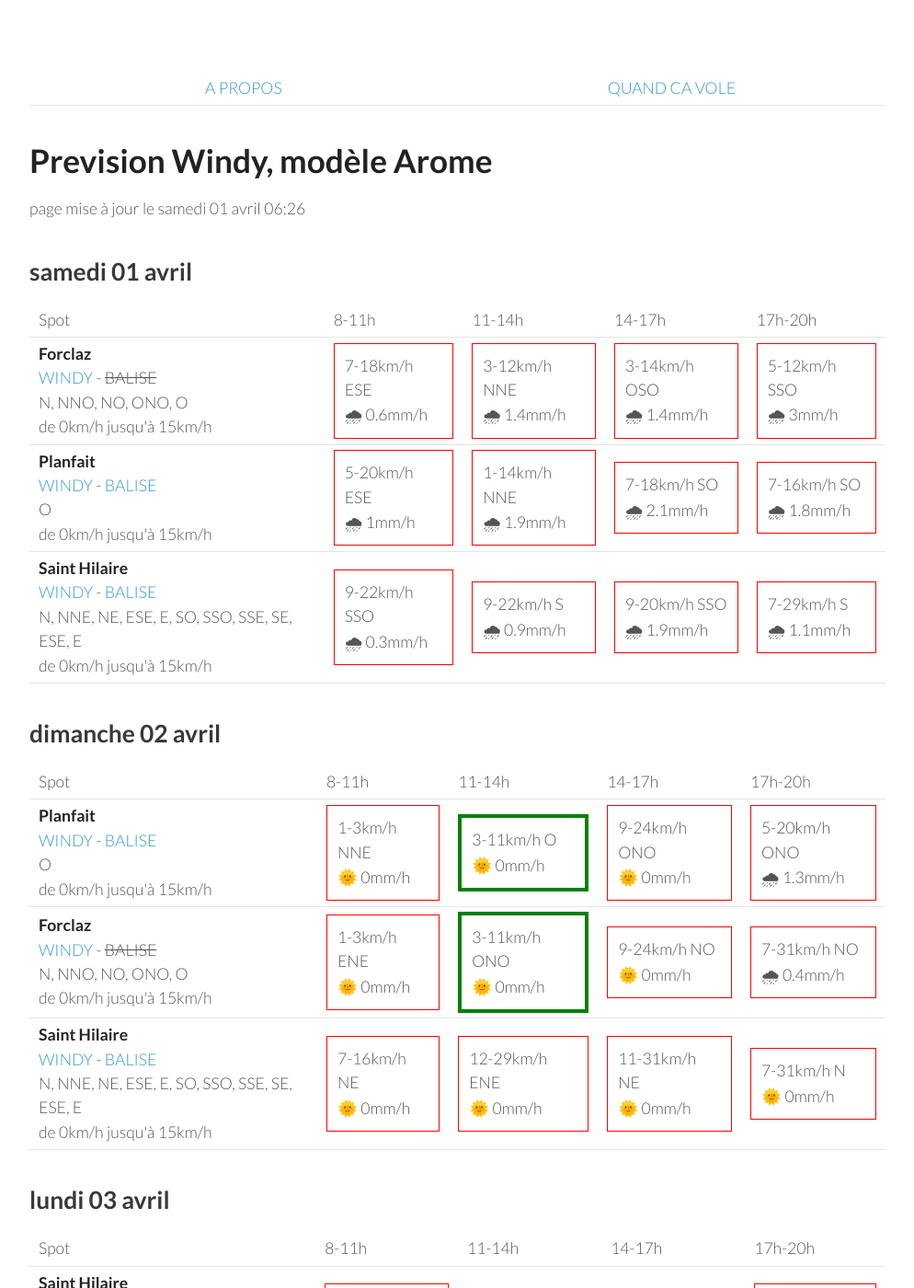
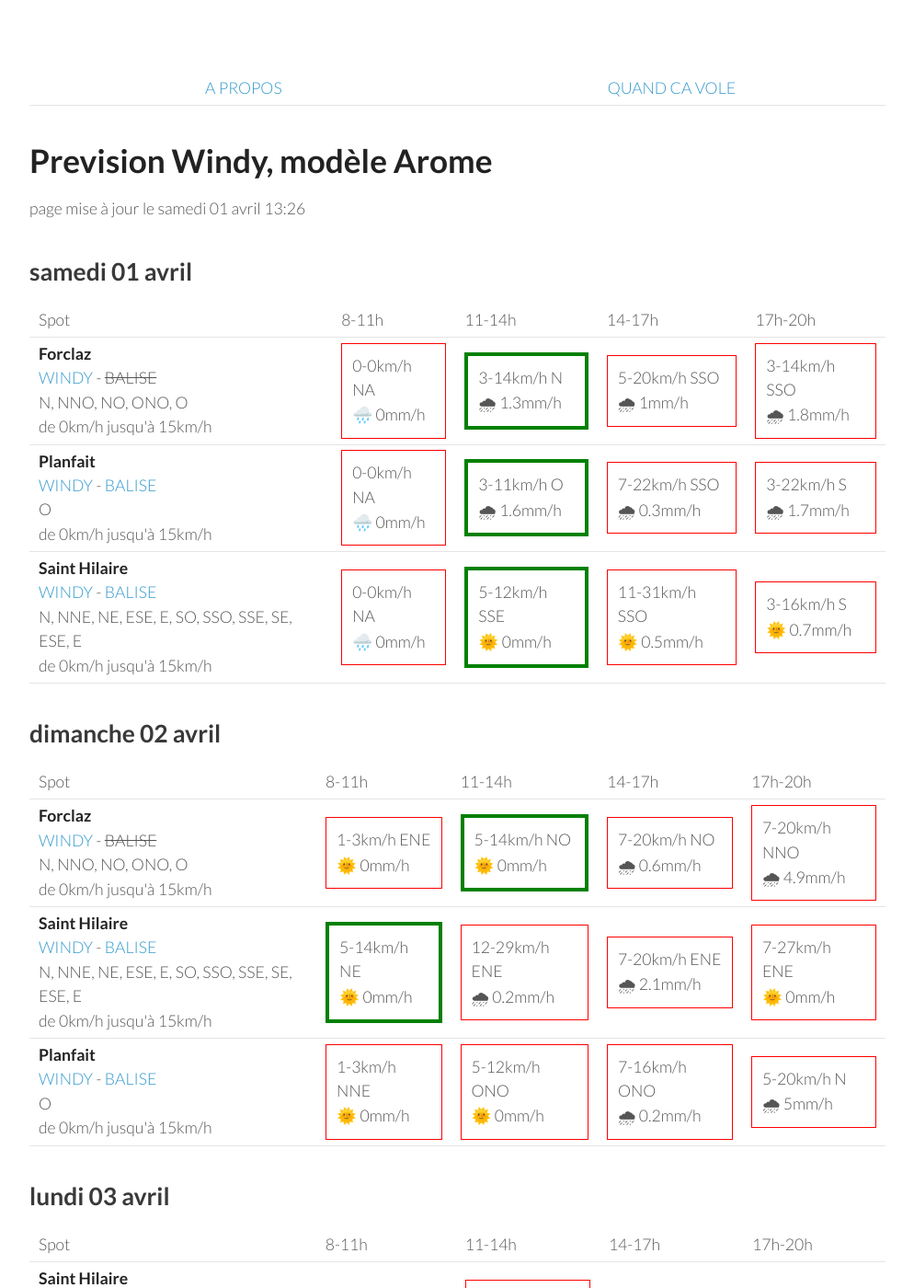
Before and after one commit to parapente-dans-le-nord/parapente-dans-le-nord.github.io, a Jekyll site: the page built from alpes_nord.markdown, in a window 1280 px wide and 1400 px high. Shown: the whole window at 92% size, without its empty margins (26-1020 px from the left). Built offline with Jekyll 4.4.1, drawn with Linux system fonts in a browser that asks for light colours; some of the changed text lies outside the part shown.

Commit message:
update index.markdown

```diff
--- a/alpes_nord.markdown
+++ b/alpes_nord.markdown
@@ -7,7 +7,7 @@ title:  "Tous les spots"
 {: .links}
 
 # Prevision Windy, modèle Arome
-page mise à jour le samedi 01 avril 06:26
+page mise à jour le samedi 01 avril 13:26
 
 ## samedi 01 avril
 
@@ -24,31 +24,28 @@ page mise à jour le samedi 01 avril 06:26
 <tr>
         <td><strong>Forclaz</strong><br><a href="https://windy.com/45.814/6.247?45.375,6.246,8,m:eVwaglz">WINDY</a> - <span class="no-balise"> BALISE </span><br> <span class="vent-favorable">N, NNO, NO, ONO, O</span><br><span class="force-vent">de 0km/h jusqu'à 15km/h</span> </td>
 
-            <td><div class="not-flyable"><p>7-18km/h ESE</p><p>🌧 0.6mm/h</p></div></td>
-            <td><div class="not-flyable"><p>3-12km/h NNE</p><p>🌧 1.4mm/h</p></div></td>
-            <td><div class="not-flyable"><p>3-14km/h OSO</p><p>🌧 1.4mm/h</p></div></td>
-            <td><div class="not-flyable"><p>5-12km/h SSO</p><p>🌧 3mm/h</p></div></td>
-
+            <td><div class="not-flyable"><p>0-0km/h NA</p><p>🌧️ 0mm/h</p></div></td>
+            <td><div class="flyable"><p>3-14km/h N</p><p>🌧 1.3mm/h</p></div></td>
+            <td><div class="not-flyable"><p>5-20km/h SSO</p><p>🌧 1mm/h</p></div></td>
+            <td><div class="not-flyable"><p>3-14km/h SSO</p><p>🌧 1.8mm/h</p></div></td>
 
     </tr>
 <tr>
         <td><strong>Planfait</strong><br><a href="https://windy.com/45.853/6.223?45.415,6.223,8">WINDY</a> - <span class=""><a href="https://www.openwindmap.org/PP496">BALISE</a> </span><br> <span class="vent-favorable">O</span><br><span class="force-vent">de 0km/h jusqu'à 15km/h</span> </td>
 
-            <td><div class="not-flyable"><p>5-20km/h ESE</p><p>🌧 1mm/h</p></div></td>
-            <td><div class="not-flyable"><p>1-14km/h NNE</p><p>🌧 1.9mm/h</p></div></td>
-            <td><div class="not-flyable"><p>7-18km/h SO</p><p>🌧 2.1mm/h</p></div></td>
-            <td><div class="not-flyable"><p>7-16km/h SO</p><p>🌧 1.8mm/h</p></div></td>
-
+            <td><div class="not-flyable"><p>0-0km/h NA</p><p>🌧️ 0mm/h</p></div></td>
+            <td><div class="flyable"><p>3-11km/h O</p><p>🌧 1.6mm/h</p></div></td>
+            <td><div class="not-flyable"><p>7-22km/h SSO</p><p>🌧 0.3mm/h</p></div></td>
+            <td><div class="not-flyable"><p>3-22km/h S</p><p>🌧 1.7mm/h</p></div></td>
 
     </tr>
 <tr>
         <td><strong>Saint Hilaire</strong><br><a href="https://windy.com/45.307/5.888?45.087,5.889,9,m:eUFagkX">WINDY</a> - <span class=""><a href="http://www.balisemeteo.com/balise.php?idBalise=61">BALISE</a> </span><br> <span class="vent-favorable">N, NNE, NE, ESE, E, SO, SSO, SSE, SE, ESE, E</span><br><span class="force-vent">de 0km/h jusqu'à 15km/h</span> </td>
 
-            <td><div class="not-flyable"><p>9-22km/h SSO</p><p>🌧 0.3mm/h</p></div></td>
-            <td><div class="not-flyable"><p>9-22km/h S</p><p>🌧 0.9mm/h</p></div></td>
-            <td><div class="not-flyable"><p>9-20km/h SSO</p><p>🌧 1.9mm/h</p></div></td>
-            <td><div class="not-flyable"><p>7-29km/h S</p><p>🌧 1.1mm/h</p></div></td>
-
+            <td><div class="not-flyable"><p>0-0km/h NA</p><p>🌧️ 0mm/h</p></div></td>
+            <td><div class="flyable"><p>5-12km/h SSE</p><p>🌞 0mm/h</p></div></td>
+            <td><div class="not-flyable"><p>11-31km/h SSO</p><p>🌞 0.5mm/h</p></div></td>
+            <td><div class="not-flyable"><p>3-16km/h S</p><p>🌞 0.7mm/h</p></div></td>
 
     </tr>
 
@@ -68,32 +65,32 @@ page mise à jour le samedi 01 avril 06:26
       <td>17h-20h</td>
     </tr>
 <tr>
-        <td><strong>Planfait</strong><br><a href="https://windy.com/45.853/6.223?45.415,6.223,8">WINDY</a> - <span class=""><a href="https://www.openwindmap.org/PP496">BALISE</a> </span><br> <span class="vent-favorable">O</span><br><span class="force-vent">de 0km/h jusqu'à 15km/h</span> </td>
-
-            <td><div class="not-flyable"><p>1-3km/h NNE</p><p>🌞 0mm/h</p></div></td>
-            <td><div class="flyable"><p>3-11km/h O</p><p>🌞 0mm/h</p></div></td>
-            <td><div class="not-flyable"><p>9-24km/h ONO</p><p>🌞 0mm/h</p></div></td>
-            <td><div class="not-flyable"><p>5-20km/h ONO</p><p>🌧 1.3mm/h</p></div></td>
-
-
-    </tr>
-<tr>
         <td><strong>Forclaz</strong><br><a href="https://windy.com/45.814/6.247?45.375,6.246,8,m:eVwaglz">WINDY</a> - <span class="no-balise"> BALISE </span><br> <span class="vent-favorable">N, NNO, NO, ONO, O</span><br><span class="force-vent">de 0km/h jusqu'à 15km/h</span> </td>
 
             <td><div class="not-flyable"><p>1-3km/h ENE</p><p>🌞 0mm/h</p></div></td>
-            <td><div class="flyable"><p>3-11km/h ONO</p><p>🌞 0mm/h</p></div></td>
-            <td><div class="not-flyable"><p>9-24km/h NO</p><p>🌞 0mm/h</p></div></td>
-            <td><div class="not-flyable"><p>7-31km/h NO</p><p>🌧 0.4mm/h</p></div></td>
+            <td><div class="flyable"><p>5-14km/h NO</p><p>🌞 0mm/h</p></div></td>
+            <td><div class="not-flyable"><p>7-20km/h NO</p><p>🌧 0.6mm/h</p></div></td>
+            <td><div class="not-flyable"><p>7-20km/h NNO</p><p>🌧 4.9mm/h</p></div></td>
 
 
     </tr>
 <tr>
         <td><strong>Saint Hilaire</strong><br><a href="https://windy.com/45.307/5.888?45.087,5.889,9,m:eUFagkX">WINDY</a> - <span class=""><a href="http://www.balisemeteo.com/balise.php?idBalise=61">BALISE</a> </span><br> <span class="vent-favorable">N, NNE, NE, ESE, E, SO, SSO, SSE, SE, ESE, E</span><br><span class="force-vent">de 0km/h jusqu'à 15km/h</span> </td>
 
-            <td><div class="not-flyable"><p>7-16km/h NE</p><p>🌞 0mm/h</p></div></td>
-            <td><div class="not-flyable"><p>12-29km/h ENE</p><p>🌞 0mm/h</p></div></td>
-            <td><div class="not-flyable"><p>11-31km/h NE</p><p>🌞 0mm/h</p></div></td>
-            <td><div class="not-flyable"><p>7-31km/h N</p><p>🌞 0mm/h</p></div></td>
+            <td><div class="flyable"><p>5-14km/h NE</p><p>🌞 0mm/h</p></div></td>
+            <td><div class="not-flyable"><p>12-29km/h ENE</p><p>🌧 0.2mm/h</p></div></td>
+            <td><div class="not-flyable"><p>7-20km/h ENE</p><p>🌧 2.1mm/h</p></div></td>
+            <td><div class="not-flyable"><p>7-27km/h ENE</p><p>🌞 0mm/h</p></div></td>
+
+
+    </tr>
+<tr>
+        <td><strong>Planfait</strong><br><a href="https://windy.com/45.853/6.223?45.415,6.223,8">WINDY</a> - <span class=""><a href="https://www.openwindmap.org/PP496">BALISE</a> </span><br> <span class="vent-favorable">O</span><br><span class="force-vent">de 0km/h jusqu'à 15km/h</span> </td>
+
+            <td><div class="not-flyable"><p>1-3km/h NNE</p><p>🌞 0mm/h</p></div></td>
+            <td><div class="not-flyable"><p>5-12km/h ONO</p><p>🌞 0mm/h</p></div></td>
+            <td><div class="not-flyable"><p>7-16km/h ONO</p><p>🌧 0.2mm/h</p></div></td>
+            <td><div class="not-flyable"><p>5-20km/h N</p><p>🌧 5mm/h</p></div></td>
 
 
     </tr>
@@ -116,29 +113,29 @@ page mise à jour le samedi 01 avril 06:26
 <tr>
         <td><strong>Saint Hilaire</strong><br><a href="https://windy.com/45.307/5.888?45.087,5.889,9,m:eUFagkX">WINDY</a> - <span class=""><a href="http://www.balisemeteo.com/balise.php?idBalise=61">BALISE</a> </span><br> <span class="vent-favorable">N, NNE, NE, ESE, E, SO, SSO, SSE, SE, ESE, E</span><br><span class="force-vent">de 0km/h jusqu'à 15km/h</span> </td>
 
-            <td><div class="not-flyable"><p>3-31km/h NNE</p><p>🌞 0mm/h</p></div></td>
-            <td><div class="not-flyable"><p>7-35km/h N</p><p>🌞 0mm/h</p></div></td>
-            <td><div class="not-flyable"><p>7-38km/h N</p><p>🌧 0.4mm/h</p></div></td>
-            <td><div class="not-flyable"><p>9-46km/h NNE</p><p>🌧 0.6mm/h</p></div></td>
+            <td><div class="not-flyable"><p>5-31km/h NE</p><p>🌞 0mm/h</p></div></td>
+            <td><div class="not-flyable"><p>7-37km/h NNE</p><p>🌞 0mm/h</p></div></td>
+            <td><div class="not-flyable"><p>7-42km/h N</p><p>🌧 0.3mm/h</p></div></td>
+            <td><div class="not-flyable"><p>9-48km/h N</p><p>🌧 1mm/h</p></div></td>
 
 
     </tr>
 <tr>
         <td><strong>Forclaz</strong><br><a href="https://windy.com/45.814/6.247?45.375,6.246,8,m:eVwaglz">WINDY</a> - <span class="no-balise"> BALISE </span><br> <span class="vent-favorable">N, NNO, NO, ONO, O</span><br><span class="force-vent">de 0km/h jusqu'à 15km/h</span> </td>
 
-            <td><div class="not-flyable"><p>3-16km/h NO</p><p>🌞 0mm/h</p></div></td>
-            <td><div class="not-flyable"><p>5-24km/h NO</p><p>🌧 0.3mm/h</p></div></td>
+            <td><div class="not-flyable"><p>0-14km/h S</p><p>🌞 0mm/h</p></div></td>
+            <td><div class="not-flyable"><p>5-22km/h NNO</p><p>🌧 0.2mm/h</p></div></td>
             <td><div class="not-flyable"><p>9-33km/h NNO</p><p>🌧 0.2mm/h</p></div></td>
-            <td><div class="not-flyable"><p>9-38km/h N</p><p>🌞 0mm/h</p></div></td>
+            <td><div class="not-flyable"><p>9-38km/h NNO</p><p>🌞 0mm/h</p></div></td>
 
 
     </tr>
 <tr>
         <td><strong>Planfait</strong><br><a href="https://windy.com/45.853/6.223?45.415,6.223,8">WINDY</a> - <span class=""><a href="https://www.openwindmap.org/PP496">BALISE</a> </span><br> <span class="vent-favorable">O</span><br><span class="force-vent">de 0km/h jusqu'à 15km/h</span> </td>
 
-            <td><div class="not-flyable"><p>3-20km/h NNO</p><p>🌞 0mm/h</p></div></td>
-            <td><div class="not-flyable"><p>7-25km/h NNO</p><p>🌧 0.2mm/h</p></div></td>
-            <td><div class="not-flyable"><p>9-35km/h N</p><p>🌞 0mm/h</p></div></td>
+            <td><div class="not-flyable"><p>0-14km/h NNE</p><p>🌞 0mm/h</p></div></td>
+            <td><div class="not-flyable"><p>7-25km/h N</p><p>🌧 0.2mm/h</p></div></td>
+            <td><div class="not-flyable"><p>9-35km/h N</p><p>🌧 0.2mm/h</p></div></td>
             <td><div class="not-flyable"><p>12-42km/h N</p><p>🌞 0mm/h</p></div></td>
 
 
@@ -162,30 +159,30 @@ page mise à jour le samedi 01 avril 06:26
 <tr>
         <td><strong>Saint Hilaire</strong><br><a href="https://windy.com/45.307/5.888?45.087,5.889,9,m:eUFagkX">WINDY</a> - <span class=""><a href="http://www.balisemeteo.com/balise.php?idBalise=61">BALISE</a> </span><br> <span class="vent-favorable">N, NNE, NE, ESE, E, SO, SSO, SSE, SE, ESE, E</span><br><span class="force-vent">de 0km/h jusqu'à 15km/h</span> </td>
 
-            <td><div class="not-flyable"><p>3-27km/h ENE</p><p>🌞 0mm/h</p></div></td>
-            <td><div class="not-flyable"><p>5-35km/h N</p><p>🌞 0mm/h</p></div></td>
-            <td><div class="not-flyable"><p>7-42km/h N</p><p>🌞 0mm/h</p></div></td>
-            <td><div class="not-flyable"><p>7-50km/h NNE</p><p>🌞 0mm/h</p></div></td>
+            <td><div class="not-flyable"><p>1-18km/h ENE</p><p>🌞 0mm/h</p></div></td>
+            <td><div class="not-flyable"><p>3-29km/h NNO</p><p>🌞 0mm/h</p></div></td>
+            <td><div class="not-flyable"><p>9-48km/h N</p><p>🌞 0mm/h</p></div></td>
+            <td><div class="not-flyable"><p>9-53km/h N</p><p>🌞 0mm/h</p></div></td>
 
 
     </tr>
 <tr>
         <td><strong>Planfait</strong><br><a href="https://windy.com/45.853/6.223?45.415,6.223,8">WINDY</a> - <span class=""><a href="https://www.openwindmap.org/PP496">BALISE</a> </span><br> <span class="vent-favorable">O</span><br><span class="force-vent">de 0km/h jusqu'à 15km/h</span> </td>
 
-            <td><div class="not-flyable"><p>0-20km/h OSO</p><p>🌞 0mm/h</p></div></td>
-            <td><div class="not-flyable"><p>5-27km/h NO</p><p>🌞 0mm/h</p></div></td>
-            <td><div class="not-flyable"><p>7-35km/h NNO</p><p>🌞 0mm/h</p></div></td>
-            <td><div class="not-flyable"><p>7-37km/h N</p><p>🌞 0mm/h</p></div></td>
+            <td><div class="not-flyable"><p>0-16km/h O</p><p>🌞 0mm/h</p></div></td>
+            <td><div class="not-flyable"><p>5-24km/h ONO</p><p>🌞 0mm/h</p></div></td>
+            <td><div class="not-flyable"><p>9-38km/h NNO</p><p>🌞 0mm/h</p></div></td>
+            <td><div class="not-flyable"><p>11-44km/h N</p><p>🌞 0mm/h</p></div></td>
 
 
     </tr>
 <tr>
         <td><strong>Forclaz</strong><br><a href="https://windy.com/45.814/6.247?45.375,6.246,8,m:eVwaglz">WINDY</a> - <span class="no-balise"> BALISE </span><br> <span class="vent-favorable">N, NNO, NO, ONO, O</span><br><span class="force-vent">de 0km/h jusqu'à 15km/h</span> </td>
 
-            <td><div class="not-flyable"><p>1-18km/h SO</p><p>🌞 0mm/h</p></div></td>
-            <td><div class="not-flyable"><p>5-27km/h ONO</p><p>🌞 0mm/h</p></div></td>
-            <td><div class="not-flyable"><p>7-33km/h NO</p><p>🌞 0mm/h</p></div></td>
-            <td><div class="not-flyable"><p>5-35km/h NNO</p><p>🌞 0mm/h</p></div></td>
+            <td><div class="not-flyable"><p>1-14km/h SO</p><p>🌞 0mm/h</p></div></td>
+            <td><div class="not-flyable"><p>5-24km/h ONO</p><p>🌞 0mm/h</p></div></td>
+            <td><div class="not-flyable"><p>9-38km/h NO</p><p>🌞 0mm/h</p></div></td>
+            <td><div class="not-flyable"><p>9-40km/h NNO</p><p>🌞 0mm/h</p></div></td>
 
 
     </tr>
@@ -208,19 +205,19 @@ page mise à jour le samedi 01 avril 06:26
 <tr>
         <td><strong>Saint Hilaire</strong><br><a href="https://windy.com/45.307/5.888?45.087,5.889,9,m:eUFagkX">WINDY</a> - <span class=""><a href="http://www.balisemeteo.com/balise.php?idBalise=61">BALISE</a> </span><br> <span class="vent-favorable">N, NNE, NE, ESE, E, SO, SSO, SSE, SE, ESE, E</span><br><span class="force-vent">de 0km/h jusqu'à 15km/h</span> </td>
 
-            <td><div class="not-flyable"><p>3-37km/h E</p><p>🌞 0mm/h</p></div></td>
-            <td><div class="not-flyable"><p>5-35km/h NNO</p><p>🌞 0mm/h</p></div></td>
-            <td><div class="not-flyable"><p>7-42km/h N</p><p>🌞 0mm/h</p></div></td>
-            <td><div class="not-flyable"><p>9-46km/h NNE</p><p>🌞 0mm/h</p></div></td>
+            <td><div class="not-flyable"><p>3-31km/h E</p><p>🌞 0mm/h</p></div></td>
+            <td><div class="not-flyable"><p>3-33km/h NNO</p><p>🌞 0mm/h</p></div></td>
+            <td><div class="not-flyable"><p>9-46km/h N</p><p>🌞 0mm/h</p></div></td>
+            <td><div class="not-flyable"><p>7-48km/h NNE</p><p>🌞 0mm/h</p></div></td>
 
 
     </tr>
 <tr>
         <td><strong>Forclaz</strong><br><a href="https://windy.com/45.814/6.247?45.375,6.246,8,m:eVwaglz">WINDY</a> - <span class="no-balise"> BALISE </span><br> <span class="vent-favorable">N, NNO, NO, ONO, O</span><br><span class="force-vent">de 0km/h jusqu'à 15km/h</span> </td>
 
-            <td><div class="not-flyable"><p>1-18km/h S</p><p>🌞 0mm/h</p></div></td>
-            <td><div class="not-flyable"><p>5-24km/h O</p><p>🌞 0mm/h</p></div></td>
-            <td><div class="not-flyable"><p>7-37km/h NO</p><p>🌞 0mm/h</p></div></td>
+            <td><div class="not-flyable"><p>1-18km/h SO</p><p>🌞 0mm/h</p></div></td>
+            <td><div class="not-flyable"><p>5-25km/h ONO</p><p>🌞 0mm/h</p></div></td>
+            <td><div class="not-flyable"><p>9-37km/h NO</p><p>🌞 0mm/h</p></div></td>
             <td><div class="not-flyable"><p>7-37km/h NNO</p><p>🌞 0mm/h</p></div></td>
 
 
@@ -228,10 +225,10 @@ page mise à jour le samedi 01 avril 06:26
 <tr>
         <td><strong>Planfait</strong><br><a href="https://windy.com/45.853/6.223?45.415,6.223,8">WINDY</a> - <span class=""><a href="https://www.openwindmap.org/PP496">BALISE</a> </span><br> <span class="vent-favorable">O</span><br><span class="force-vent">de 0km/h jusqu'à 15km/h</span> </td>
 
-            <td><div class="not-flyable"><p>1-20km/h ESE</p><p>🌞 0mm/h</p></div></td>
-            <td><div class="not-flyable"><p>5-24km/h NO</p><p>🌞 0mm/h</p></div></td>
-            <td><div class="not-flyable"><p>9-37km/h NNO</p><p>🌞 0mm/h</p></div></td>
-            <td><div class="not-flyable"><p>7-37km/h NNO</p><p>🌞 0mm/h</p></div></td>
+            <td><div class="not-flyable"><p>0-20km/h NNO</p><p>🌞 0mm/h</p></div></td>
+            <td><div class="not-flyable"><p>5-27km/h NO</p><p>🌞 0mm/h</p></div></td>
+            <td><div class="not-flyable"><p>9-38km/h NNO</p><p>🌞 0mm/h</p></div></td>
+            <td><div class="not-flyable"><p>9-38km/h N</p><p>🌞 0mm/h</p></div></td>
 
 
     </tr>
@@ -239,3 +236,49 @@ page mise à jour le samedi 01 avril 06:26
 </tbody>
 </table>
 {:/}
+## jeudi 06 avril
+
+{::nomarkdown}
+<table>
+  <tbody>
+    <tr>
+      <td>Spot</td>
+      <td>8-11h</td>
+      <td>11-14h</td>
+      <td>14-17h</td>
+      <td>17h-20h</td>
+    </tr>
+<tr>
+        <td><strong>Saint Hilaire</strong><br><a href="https://windy.com/45.307/5.888?45.087,5.889,9,m:eUFagkX">WINDY</a> - <span class=""><a href="http://www.balisemeteo.com/balise.php?idBalise=61">BALISE</a> </span><br> <span class="vent-favorable">N, NNE, NE, ESE, E, SO, SSO, SSE, SE, ESE, E</span><br><span class="force-vent">de 0km/h jusqu'à 15km/h</span> </td>
+
+            <td><div class="not-flyable"><p>1-18km/h E</p><p>🌞 0mm/h</p></div></td>
+            <td><div class="not-flyable"><p>3-20km/h NO</p><p>🌞 0mm/h</p></div></td>
+            <td><div class="not-flyable"><p>5-33km/h NO</p><p>🌞 0mm/h</p></div></td>
+            <td><div class="not-flyable"><p>7-40km/h N</p><p>🌞 0mm/h</p></div></td>
+
+
+    </tr>
+<tr>
+        <td><strong>Planfait</strong><br><a href="https://windy.com/45.853/6.223?45.415,6.223,8">WINDY</a> - <span class=""><a href="https://www.openwindmap.org/PP496">BALISE</a> </span><br> <span class="vent-favorable">O</span><br><span class="force-vent">de 0km/h jusqu'à 15km/h</span> </td>
+
+            <td><div class="not-flyable"><p>3-12km/h ESE</p><p>🌞 0mm/h</p></div></td>
+            <td><div class="not-flyable"><p>5-22km/h ONO</p><p>🌞 0mm/h</p></div></td>
+            <td><div class="not-flyable"><p>7-31km/h NO</p><p>🌞 0mm/h</p></div></td>
+            <td><div class="not-flyable"><p>7-33km/h NNO</p><p>🌞 0mm/h</p></div></td>
+
+
+    </tr>
+<tr>
+        <td><strong>Forclaz</strong><br><a href="https://windy.com/45.814/6.247?45.375,6.246,8,m:eVwaglz">WINDY</a> - <span class="no-balise"> BALISE </span><br> <span class="vent-favorable">N, NNO, NO, ONO, O</span><br><span class="force-vent">de 0km/h jusqu'à 15km/h</span> </td>
+
+            <td><div class="not-flyable"><p>3-12km/h ESE</p><p>🌞 0mm/h</p></div></td>
+            <td><div class="not-flyable"><p>5-20km/h ONO</p><p>🌞 0mm/h</p></div></td>
+            <td><div class="not-flyable"><p>7-31km/h NO</p><p>🌞 0mm/h</p></div></td>
+            <td><div class="not-flyable"><p>7-33km/h NO</p><p>🌞 0mm/h</p></div></td>
+
+
+    </tr>
+
+</tbody>
+</table>
+{:/}
```
